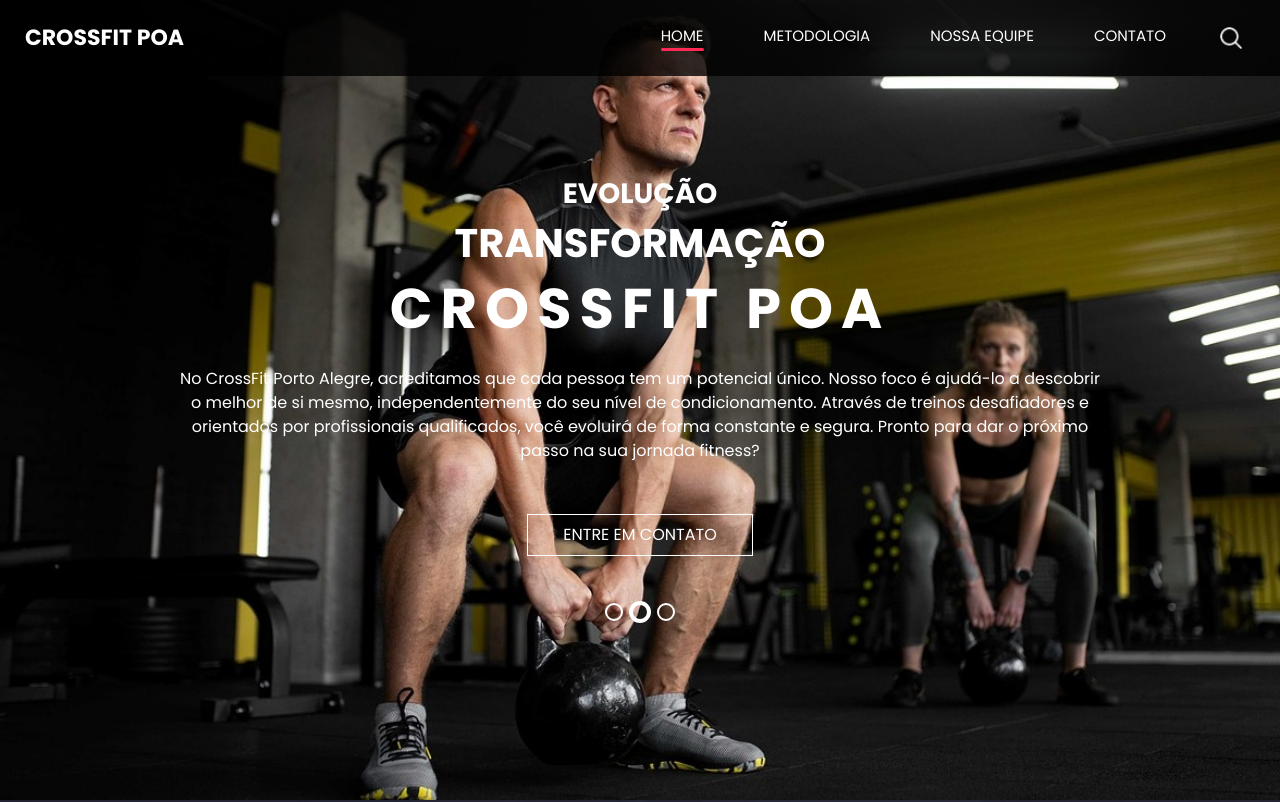
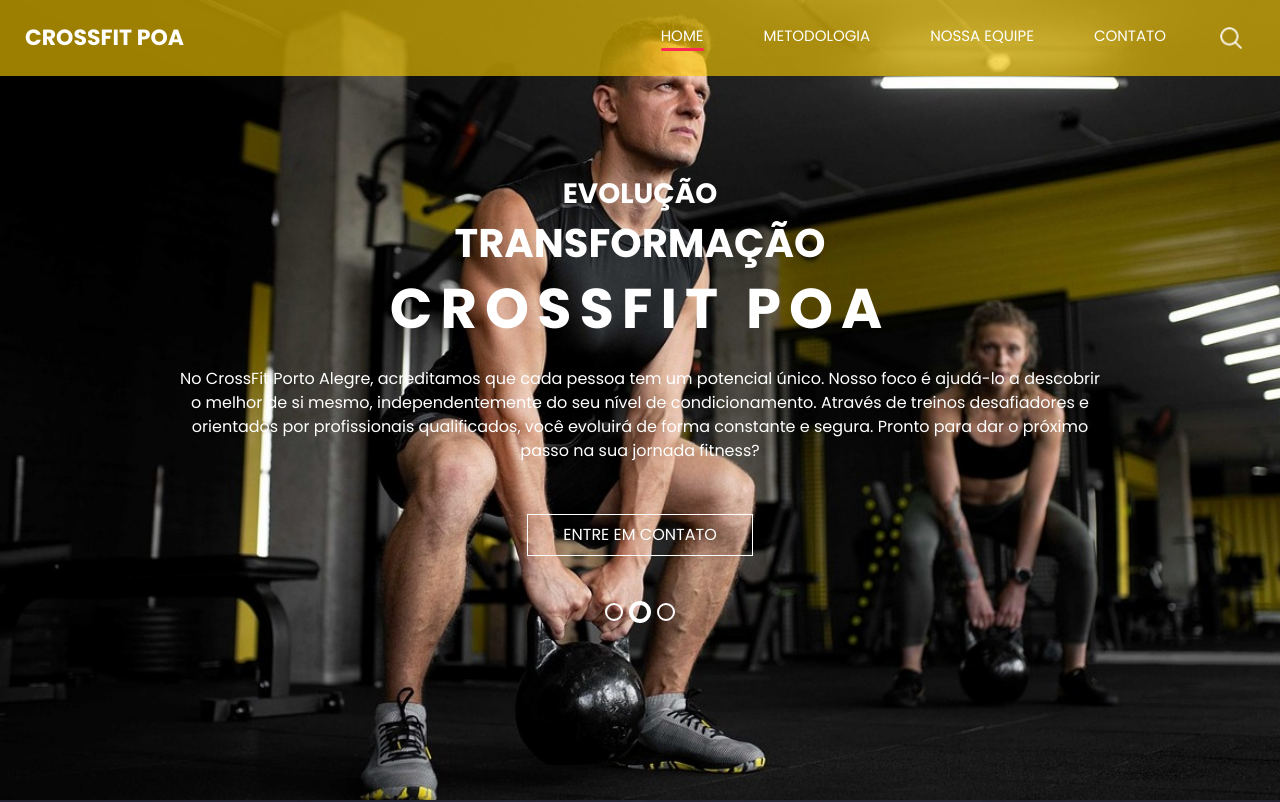
Before and after one commit to GabrieldaSilvaPaim/liberato-topicos-especiais-aula01, a plain HTML site: page index.html in a window 1280 px wide. Shown: the top 802 px of the page. Drawn offline with nearby package versions, Linux system fonts and the light colour scheme.

Commit message:
Alterado a cor do menu

```diff
--- a/css/style.css
+++ b/css/style.css
@@ -5,7 +5,7 @@ html {
   #header{
     position: fixed;
     width: 100%;
-    background-color: rgba(0,0,0,.8);
+     background-color: rgba(255, 208, 0, 0.61);
     z-index: 1000;
   }
   .headerchangeStyle{
```
